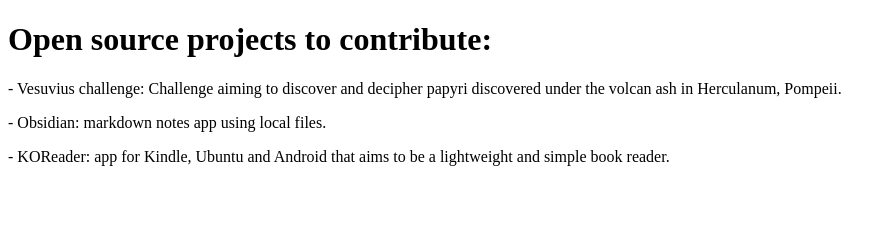
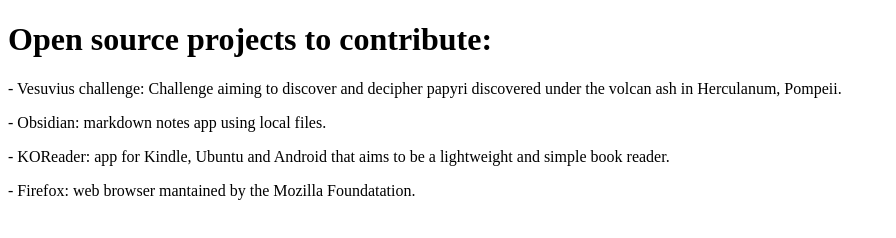
Before and after one commit to praticasUnifor/Isabella_Mendes_2322639_TEF, a plain HTML site: page index.html in a window 1280 px wide. Shown: the whole page, without its empty margins (0-896 px from the left). Drawn offline with Linux system fonts and the light colour scheme.

Commit message:
Added firefox in the list

```diff
--- a/index.html
+++ b/index.html
@@ -10,5 +10,6 @@
     <p>- Vesuvius challenge: Challenge aiming to discover and decipher papyri discovered under the volcan ash in Herculanum, Pompeii.
     <p>- Obsidian: markdown notes app using local files.</p>
     <p>- KOReader: app for Kindle, Ubuntu and Android that aims to be a lightweight and simple book reader.</p>
+    <p>- Firefox: web browser mantained by the Mozilla Foundatation.
 </body>
 </html>
```
